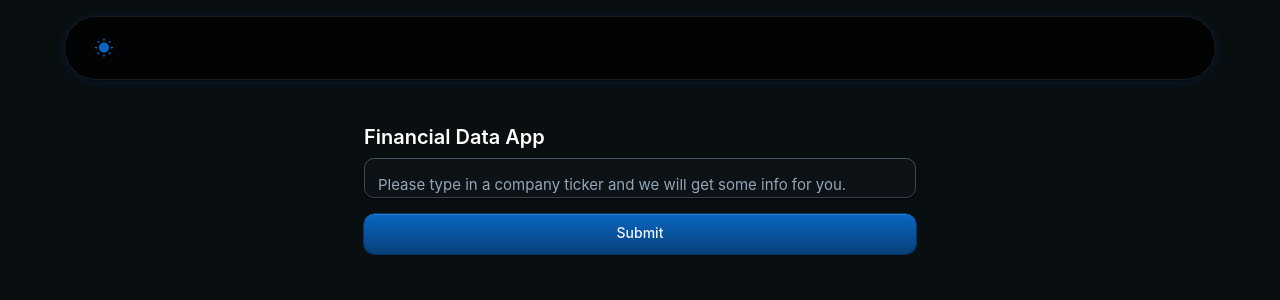
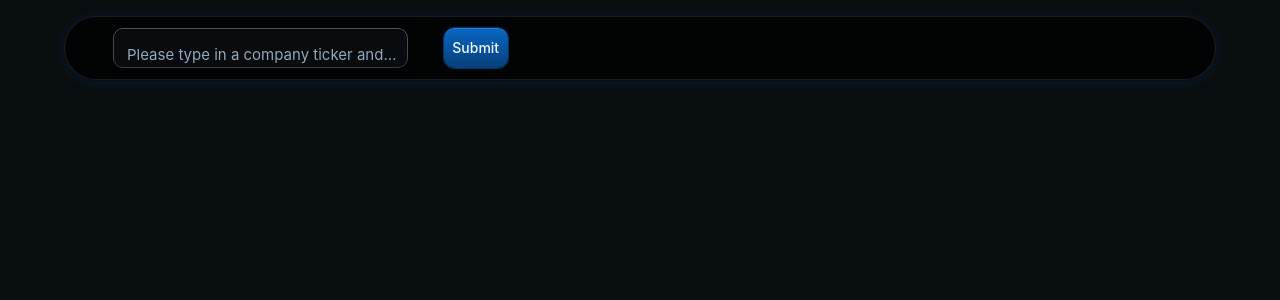
Before and after one commit to paciaramella/fin-data-frontend, a React (Create React App) app in the folder fin-data-frontend/: page / in a window 1280 px wide. Shown: the top 300 px of the page. Built offline with nearby package versions, Linux system fonts and the light colour scheme.

Commit message:
live stock price

```diff
--- a/fin-data-frontend/src/App.js
+++ b/fin-data-frontend/src/App.js
@@ -49,37 +49,10 @@ const MainComponent = () => {
           sx={{ mt: 3 }}
           style={{ display: "flex", flexDirection: "column" }}
         >
-          <Typography variant="h5" gutterBottom>
-            Financial Data App
-          </Typography>
-          <TextField
-            label="Please type in a company ticker and we will get some info for you."
-            variant="outlined"
-            fullWidth
-            value={symbolSearch}
-            onChange={(e) => setSymbolSearch(e.target.value)}
-          />
-          {companyProfile?.companyName ? (
+          {companyProfile?.companyName && (
             <>
               <CompanyCard companyProfile={companyProfile} />
-              <Button
-                variant="contained"
-                color="primary"
-                sx={{ mt: 2 }}
-                onClick={clearSearch}
-              >
-                Clear
-              </Button>
             </>
-          ) : (
-            <Button
-              variant="contained"
-              color="primary"
-              sx={{ mt: 2 }}
-              onClick={() => getCompanyProfile(symbolSearch)}
-            >
-              Submit
-            </Button>
           )}
         </Box>
       </Container>
--- a/fin-data-frontend/src/components/AppAppBar.tsx
+++ b/fin-data-frontend/src/components/AppAppBar.tsx
@@ -1,17 +1,17 @@
 import * as React from "react";
 import { PaletteMode } from "@mui/material";
-import Box from "@mui/material/Box";
 import AppBar from "@mui/material/AppBar";
 import Toolbar from "@mui/material/Toolbar";
-import Button from "@mui/material/Button";
 import IconButton from "@mui/material/IconButton";
-import Container from "@mui/material/Container";
 import Divider from "@mui/material/Divider";
 import MenuItem from "@mui/material/MenuItem";
 import Drawer from "@mui/material/Drawer";
 import MenuIcon from "@mui/icons-material/Menu";
 import CloseRoundedIcon from "@mui/icons-material/CloseRounded";
 import ToggleColorMode from "./ToggleColorMode.tsx";
+import { Container, Typography, Box, Button, TextField } from "@mui/material"; // Importing additional MUI components if needed
+import { useState } from "react";
+import { CompanyContext } from "../context/CompanyContext.tsx";
 
 interface AppAppBarProps {
   mode: PaletteMode;
@@ -19,7 +19,10 @@ interface AppAppBarProps {
 }
 
 export default function AppAppBar({ mode, toggleColorMode }: AppAppBarProps) {
+  const { state, api } = React.useContext(CompanyContext);
+  const { getCompanyProfile } = api;
   const [open, setOpen] = React.useState(false);
+  const [symbolSearch, setSymbolSearch] = useState("");
 
   const toggleDrawer = (newOpen: boolean) => () => {
     setOpen(newOpen);
@@ -77,9 +80,28 @@ export default function AppAppBar({ mode, toggleColorMode }: AppAppBarProps) {
               display: { xs: "none", md: "flex" },
               gap: 0.5,
               alignItems: "center",
+              margin: "8px",
             }}
           >
-            <ToggleColorMode mode={mode} toggleColorMode={toggleColorMode} />
+            <TextField
+              label="Please type in a company ticker and we will get some info for you."
+              variant="outlined"
+              fullWidth
+              value={symbolSearch}
+              onChange={(e) => setSymbolSearch(e.target.value)}
+              style={{ margin: "16px" }}
+            />
+            <Button
+              variant="contained"
+              color="primary"
+              style={{ margin: "16px" }}
+              onClick={() => getCompanyProfile(symbolSearch)}
+            >
+              Submit
+            </Button>
+            {/* <div style={{ marginLeft: "auto" }}>
+              <ToggleColorMode mode={mode} toggleColorMode={toggleColorMode} />
+            </div> */}
           </Box>
           <Box sx={{ display: { sm: "flex", md: "none" } }}>
             <IconButton aria-label="Menu button" onClick={toggleDrawer(true)}>
--- a/fin-data-frontend/src/components/CompanyCard.tsx
+++ b/fin-data-frontend/src/components/CompanyCard.tsx
@@ -1,4 +1,4 @@
-import React, { useContext } from "react";
+import React, { useContext, useState, useEffect } from "react";
 import Card from "@mui/material/Card";
 import CardActions from "@mui/material/CardActions";
 import CardContent from "@mui/material/CardContent";
@@ -12,10 +12,10 @@ type Props = {
 
 const CompanyCard: React.FC<Props> = (props) => {
   const { api } = useContext(CompanyContext);
-  const { getCompanyFinancials } = api;
+  const { getCompanyFinancials, getCompanyPrice } = api;
   const { companyProfile } = props;
   const { companyName, symbol, price, volAvg, website } = companyProfile;
-
+  const [livePrice, setLivePrice] = useState(price);
   const financialInsightParams = {
     symbol: companyProfile.symbol,
     incomeParams: {
@@ -36,18 +36,25 @@ const CompanyCard: React.FC<Props> = (props) => {
     },
   };
 
+  useEffect(() => {
+    // resets live stock price every second
+    const interval = setInterval(async () => {
+      const newPrice = (await getCompanyPrice(symbol)).price;
+      console.log("newPrice", newPrice);
+      setLivePrice(newPrice);
+    }, 1000);
+    return () => clearInterval(interval);
+  }, []);
+
   return (
     <Card sx={{ minWidth: 275, mt: 2, bgcolor: "background.default" }}>
       <CardContent>
-        <Typography sx={{ fontSize: 16 }} gutterBottom>
-          {companyName}
+        <Typography sx={{ fontSize: 16 }} variant="h1" gutterBottom>
+          {companyName} - {symbol}
         </Typography>
-        <Typography variant="h5" component="div"></Typography>
-        <Typography sx={{ mb: 1.5 }} color="text.secondary">
-          {symbol}
-        </Typography>
-        <Typography variant="body1">{`Price: $${price}`}</Typography>
-        <Typography variant="body1">{`Average Volume: ${volAvg}`}</Typography>
+        <Typography sx={{ mb: 1.5 }} color="text.secondary"></Typography>
+        <Typography variant="h2">{`$${livePrice}`}</Typography>
+        <Typography variant="body1">{`Volume: ${volAvg}`}</Typography>
       </CardContent>
       <CardActions sx={{ display: "flex", flexDirection: "column" }}>
         <a>
--- a/fin-data-frontend/src/context/CompanyContext.tsx
+++ b/fin-data-frontend/src/context/CompanyContext.tsx
@@ -1,6 +1,6 @@
 import React, { createContext, useState } from "react";
 import axios from "axios";
-import { FinancialInsightsInfo } from "../types/company.tsx";
+import { FinancialInsightsInfo, SimpleQuote } from "../types/company.tsx";
 
 interface CompanyState {
   companyProfile: any;
@@ -23,6 +23,7 @@ interface CompanyApi {
   // api functions
   getCompanyProfile: (symbol: string) => Promise<void>;
   getCompanyFinancials: (companyInfo: FinancialInsightsInfo) => Promise<void>;
+  getCompanyPrice: (symbol: string) => Promise<SimpleQuote>;
 }
 
 interface CompanyContextType {
@@ -39,6 +40,11 @@ const defaultCompanyState: CompanyState = {
   keyMetrics: [],
 };
 
+const defaultSimpleQuote: SimpleQuote = {
+  price: 0,
+  volume: 0,
+  symbol: "",
+};
 const defaultCompanyApi: CompanyApi = {
   setCompanyProfile: (companyProfile: any) => {},
   setShowInsights: (showInsights: boolean) => {},
@@ -48,6 +54,7 @@ const defaultCompanyApi: CompanyApi = {
   setKeyMetrics: (keyMetrics: Array<any>) => {},
   getCompanyProfile: async (symbol: string) => {},
   getCompanyFinancials: async (companyInfo: FinancialInsightsInfo) => {},
+  getCompanyPrice: async (symbol: string) => defaultSimpleQuote,
 };
 
 const defaultCompanyContext: CompanyContextType = {
@@ -86,6 +93,22 @@ export const CompanyContextProvider = ({ children }) => {
       setCompanyProfile(response.data[0]);
     } catch (error) {
       console.error("Error fetching data:", error);
+    }
+  };
+
+  const invokeGetCompanyPrice = async (
+    symbol: string
+  ): Promise<SimpleQuote> => {
+    try {
+      const response = await axios.get(`${url}/quote-short/${symbol}`);
+      return response.data[0];
+    } catch (error) {
+      console.error("Error fetching data:", error);
+      return {
+        price: 0,
+        volume: 0,
+        symbol: "",
+      };
     }
   };
 
@@ -152,6 +175,7 @@ export const CompanyContextProvider = ({ children }) => {
     setKeyMetrics,
     getCompanyProfile: invokeGetCompanyProfile,
     getCompanyFinancials: invokeGetCompanyFinancials,
+    getCompanyPrice: invokeGetCompanyPrice,
   };
   return (
     <CompanyContext.Provider value={{ state, api }}>
--- a/fin-data-frontend/src/types/company.tsx
+++ b/fin-data-frontend/src/types/company.tsx
@@ -24,3 +24,9 @@ type BasicSearchParams = {
   period?: string;
   datatype?: any;
 };
+
+export type SimpleQuote = {
+  price: any;
+  volume: any;
+  symbol: string;
+};
```
